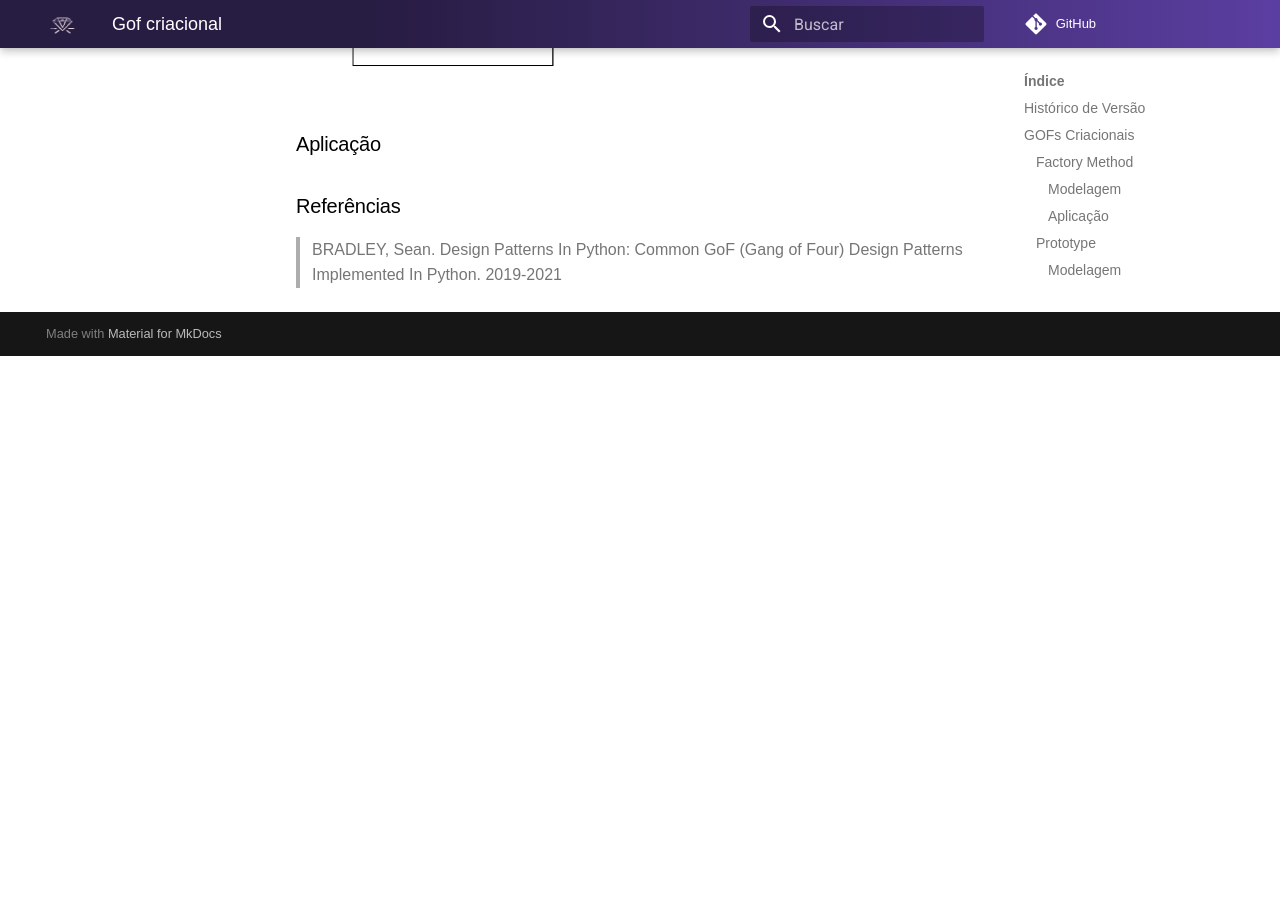
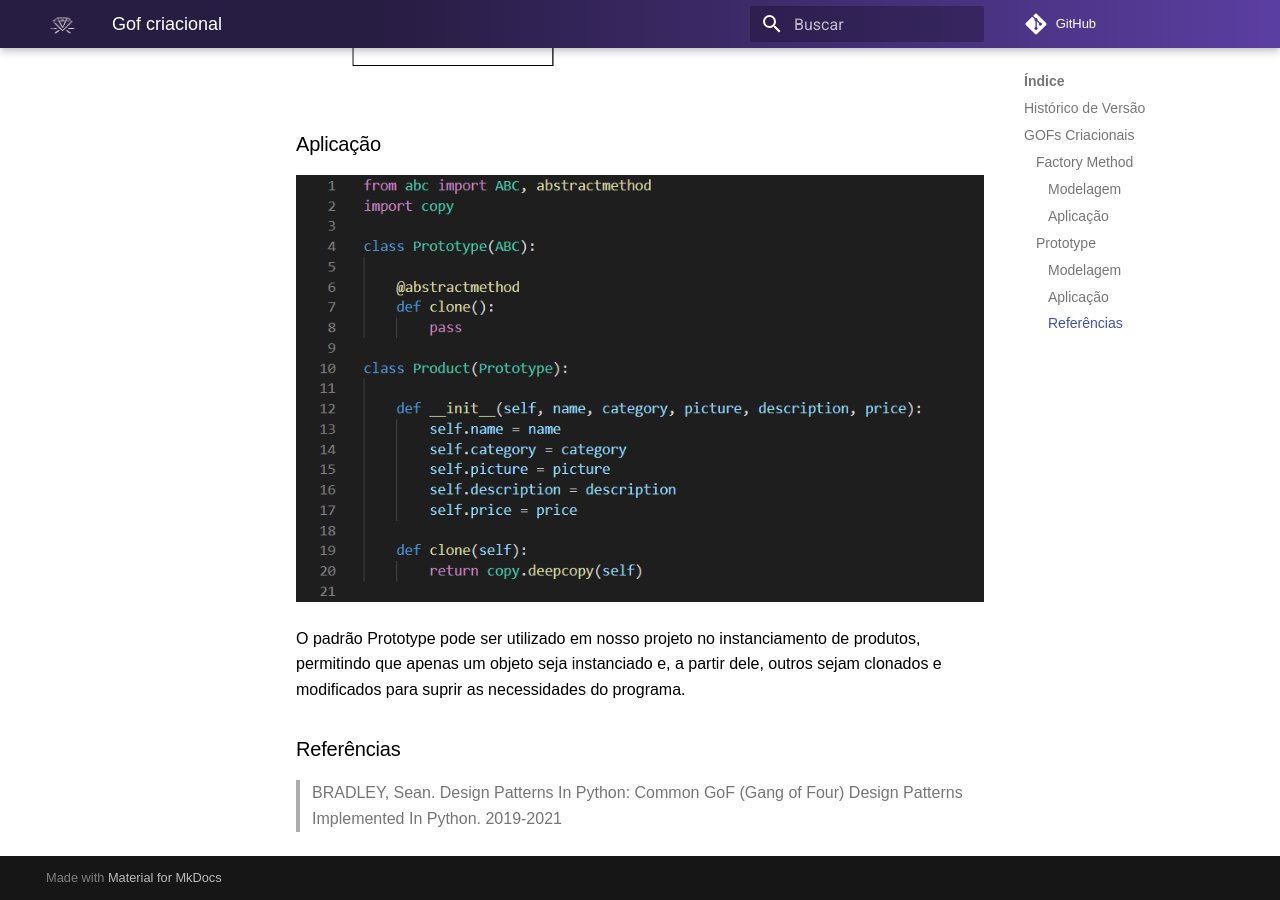
Before and after one commit to UnBArqDsw2021-2/2021.2_G7_-AluguelKitsFesta, an MkDocs documentation site: the page built from docs/padrao/gof_criacional.md, in a window 1280 px wide and 900 px high, scrolled down 2001 px. Built offline with MkDocs 1.6.1 and Material for MkDocs 9.7.7, drawn with Linux system fonts in a browser that asks for light colours; comment, search, counter and statistics services are not loaded; before the commit the page ends 2357 px from its top, so only the background shows below that.

Commit message:
Prototype creational gof

```diff
--- a/docs/padrao/gof_criacional.md
+++ b/docs/padrao/gof_criacional.md
@@ -42,6 +42,10 @@
 
 ### Aplicação
 
+![Aplicação Prototype](../padrao//imagens/aplicacao_prototype.png)
+
+O padrão Prototype pode ser utilizado em nosso projeto no instanciamento de produtos, permitindo que apenas um objeto seja instanciado e, a partir dele, outros sejam clonados e modificados para suprir as necessidades do programa.
+
 
 ### Referências
 > BRADLEY, Sean. Design Patterns In Python: Common GoF (Gang of Four) Design Patterns Implemented In Python. 2019-2021
```
Also changed, not shown: docs/padrao/imagens/aplicacao_prototype.png (added).
